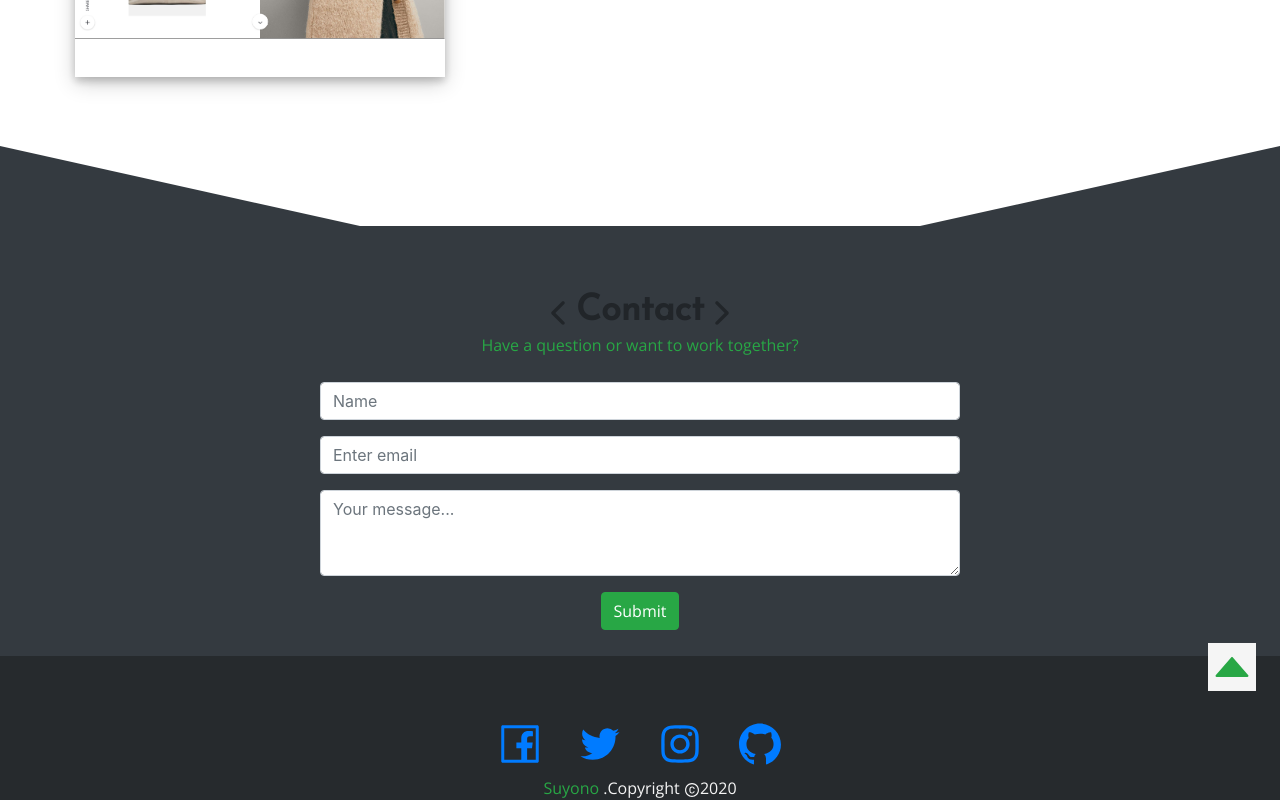
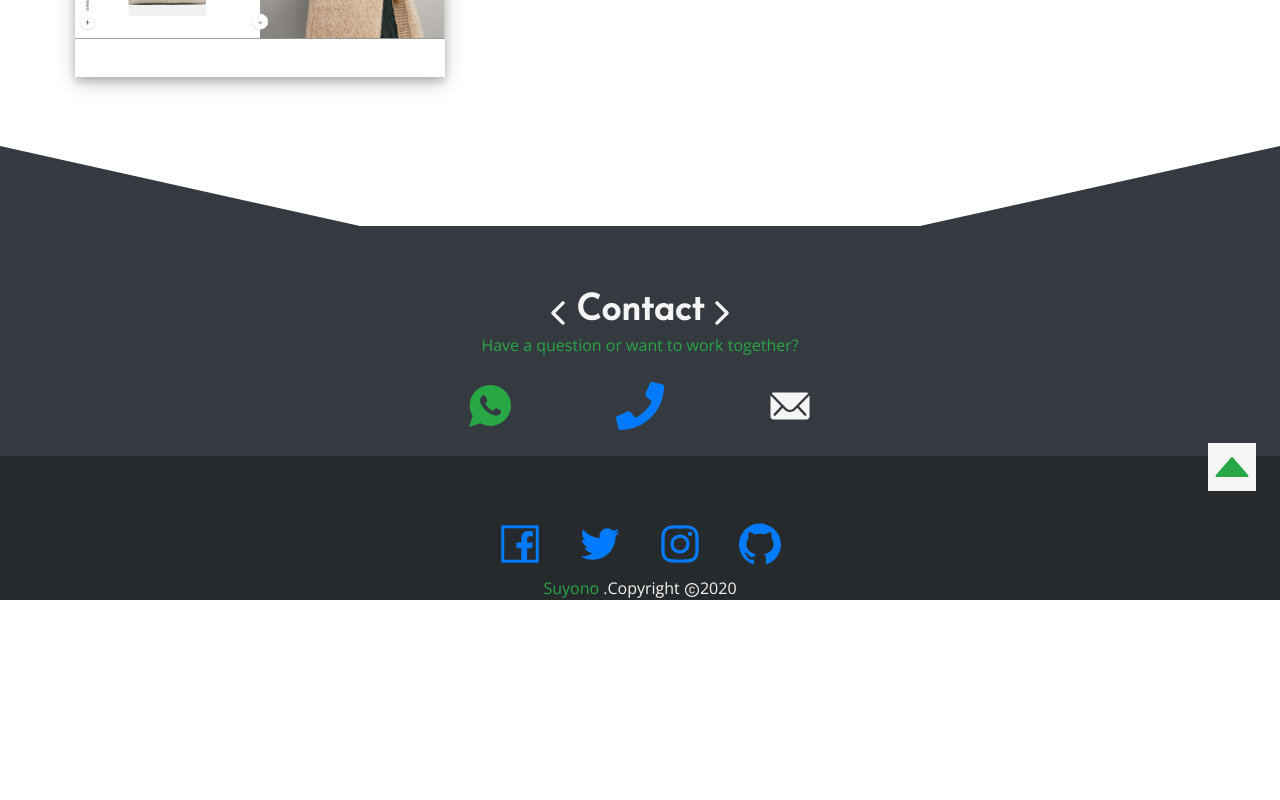
Before and after one commit to Suyono-Sutiman/portfolio-1, a React (Create React App) app: page / in a window 1280 px wide. Shown: the part 2264-3064 px from the top of the page. After the commit the page ends 2864 px from the top, so only its background shows below. Built offline with nearby package versions, Linux system fonts and the light colour scheme; a web font is replaced by a local one.

Commit message:
22 jan 20

```diff
--- a/src/Component/Contact.css
+++ b/src/Component/Contact.css
@@ -10,21 +10,28 @@
 #contact {
     background: #343a40;
     text-align: center;
+    color: whitesmoke;
 }
 
 .h-con {
     margin: auto;
 }
 
-.fom {
-    padding: 2% 15%;
+.ico2 {
+    font-size: min(max(36px, 4vw),48px);
+    margin: 2% 4%;
 }
 
 @media (min-width:768px) {
     .contact {
         border-width: 80px 360px 0 360px;
     }
-    .fom {
-        padding: 2% 25%;
-    }
 }
+
+.wa {
+    color: #28a745;
+}
+
+.mail {
+    color: whitesmoke;
+}
--- a/src/Component/Contact.js
+++ b/src/Component/Contact.js
@@ -1,6 +1,6 @@
 import React from 'react';
-import {Form, Button} from 'react-bootstrap';
-import {IoIosArrowBack, IoIosArrowForward} from 'react-icons/io';
+import {IoIosArrowBack, IoIosArrowForward, IoLogoWhatsapp, IoIosMail} from 'react-icons/io';
+import {FaPhone} from 'react-icons/fa';
 import './Contact.css'
 
 function Contact () {
@@ -12,21 +12,15 @@ function Contact () {
             <p className='ijo'>
             Have a question or want to work together?
             </p>
-            <Form className='fom' action="mailto:yonoraphael@gmail.com?Subject=subject&Body=body"
-             method="GET" enctype="text/plain">
-            <Form.Group>
-                <Form.Control type="text" name='subject' placeholder="Name" />
-            </Form.Group>
-            <Form.Group>
-                <Form.Control type="email" placeholder="Enter email" />
-            </Form.Group>
-            <Form.Group>
-                <Form.Control as="textarea" rows="3" name='body' placeholder="Your message..." />
-            </Form.Group>
-            <Button variant="success" type="submit">
-                Submit
-            </Button>
-            </Form>
+            <a href='https://wa.me/6281219013721/?text=Name%3A%0AAddress%3A%0AI%20am%20interested%20in%20your%20work.' target='blank' className='wa'>
+            <IoLogoWhatsapp className='ico2'/>
+            </a>
+            <a href='tel:+6281219013721' className='phone'>
+            <FaPhone className='ico2'/>
+            </a>
+            <a href='mailto:yonoraphael@gmail.com?subject=Please type your name&body=I am interested in your work.' className='mail'>
+            <IoIosMail className='ico2'/>
+            </a>
         </div>
         </div>
     )
--- a/src/Component/Footer.js
+++ b/src/Component/Footer.js
@@ -9,10 +9,10 @@ function Footer () {
             <a href='#home'><AiFillCaretUp className='up'/></a>
             </div>
             <div className='sos'>
-                <a href='#home' className='sos-ico' ><AiOutlineFacebook/></a>
-                <a href='#home' className='sos-ico'><AiOutlineTwitter/></a>
-                <a href='#home' className='sos-ico'><AiOutlineInstagram/></a>
-                <a href='#home' className='sos-ico'><AiOutlineGithub/></a>
+                <a href='https://www.facebook.com/synwebdev' target='blank' className='sos-ico' ><AiOutlineFacebook/></a>
+                <a href='https://twitter.com/Syn_WebDev' target='blank' className='sos-ico'><AiOutlineTwitter/></a>
+                <a href='https://www.instagram.com/syn_web_dev' target='blank' className='sos-ico'><AiOutlineInstagram/></a>
+                <a href='https://github.com/Suyono-Sutiman' target='blank' className='sos-ico'><AiOutlineGithub/></a>
             </div>
             <p className='cr' ><span className='ijo' >Suyono </span>.Copyright <AiOutlineCopyright/>2020</p>
         </div>
```
